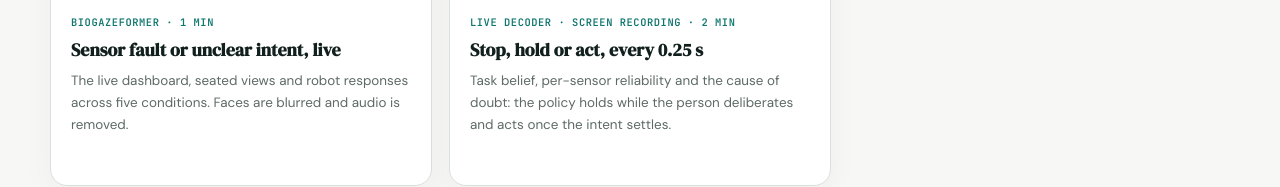
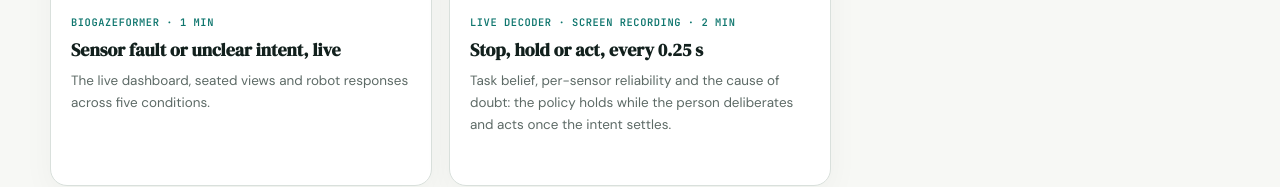
Before and after one commit to Tipusultan199/Tipusultan199.github.io, a plain HTML site: page index.html in a window 1280 px wide. Shown: the part 4895-5082 px from the top of the page. Drawn offline with Linux system fonts and the light colour scheme.

Commit message:
Remove processing note from live-study video captions

```diff
--- a/index.html
+++ b/index.html
@@ -349,7 +349,7 @@
           <div class="video-grid">
             <figure class="research-video">
               <video controls playsinline preload="none" poster="assets/img/posters/live-study-1min.jpg" aria-label="BioGazeFormer live study in one minute"><source src="assets/video/biogazeformer/live-study-1min.mp4" type="video/mp4">Your browser cannot play this video. <a href="assets/video/biogazeformer/live-study-1min.mp4">Download it.</a></video>
-              <figcaption><span>BioGazeFormer · 1 min</span><strong>Sensor fault or unclear intent, live</strong><p>The live dashboard, seated views and robot responses across five conditions. Faces are blurred and audio is removed.</p></figcaption>
+              <figcaption><span>BioGazeFormer · 1 min</span><strong>Sensor fault or unclear intent, live</strong><p>The live dashboard, seated views and robot responses across five conditions.</p></figcaption>
             </figure>
             <figure class="research-video">
               <video controls playsinline preload="none" poster="assets/img/posters/live-dashboard-2min.jpg" aria-label="Two-minute screen recording of the live intent decoder"><source src="assets/video/biogazeformer/live-dashboard-2min.mp4" type="video/mp4">Your browser cannot play this video. <a href="assets/video/biogazeformer/live-dashboard-2min.mp4">Download it.</a></video>
```
Also changed, not shown: projects/information-fusion.html (+1 -1 lines).
